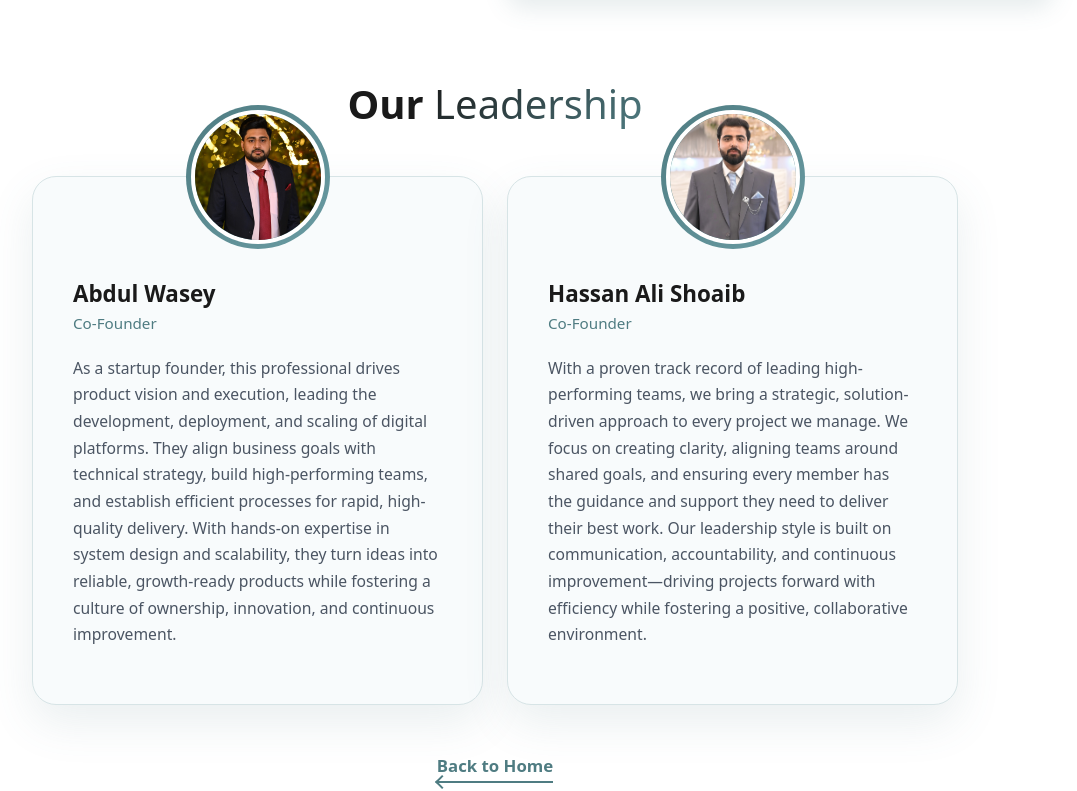
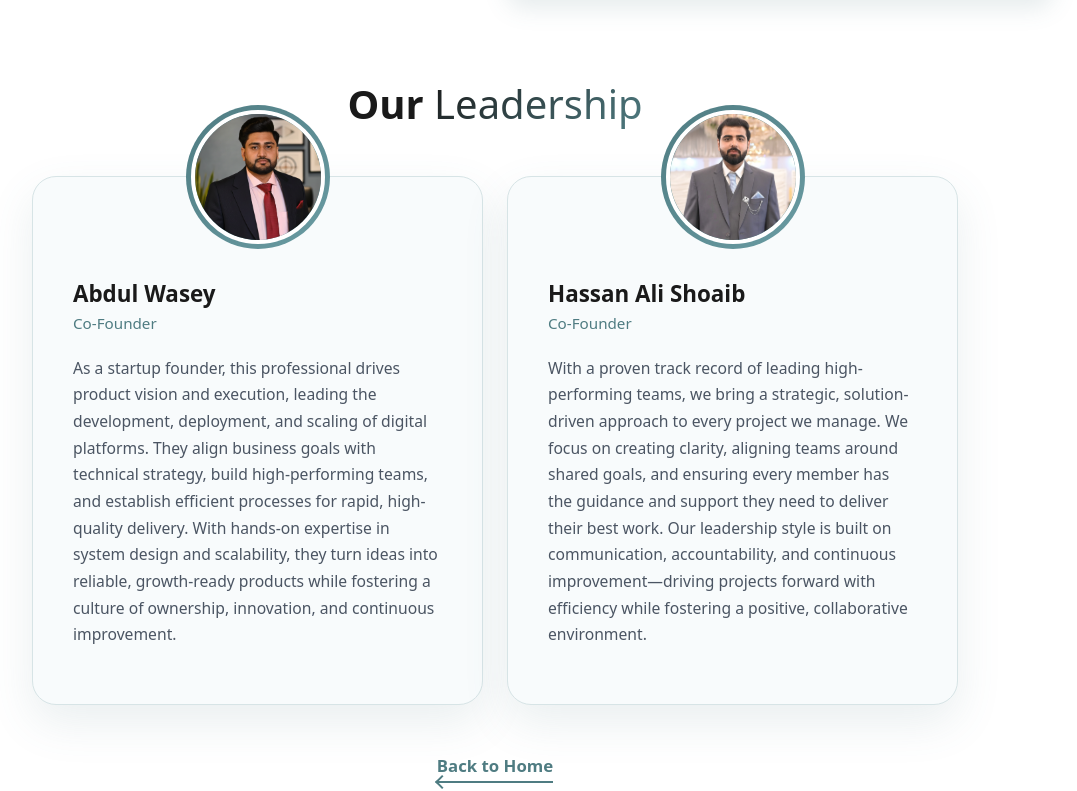
Before and after one commit to Abdulwasey97/Portfolio-Website, a Vue app: page /about-us in a window 1280 px wide. Shown: the part 776-1567 px from the top of the page, without its empty margins (145-1222 px from the left). Built offline with nearby package versions, Linux system fonts and the light colour scheme.

Commit message:
update the image

```diff
--- a/src/views/AboutUs.vue
+++ b/src/views/AboutUs.vue
@@ -59,7 +59,7 @@
             <div class="col-lg-5 col-md-6">
               <div class="leader-card">
                 <div class="leader-image-wrapper">
-                  <img src="/Wasey.JPG" alt="Leadership profile" class="leader-image" />
+                  <img src="/Wasey2.png" alt="Leadership profile" class="leader-image" />
                 </div>
                 <div class="leader-card-body">
                   <h3 class="leader-name">Abdul Wasey</h3>
```
Also changed, not shown: public/Wasey.JPG (deleted), public/Wasey2.png (added).
